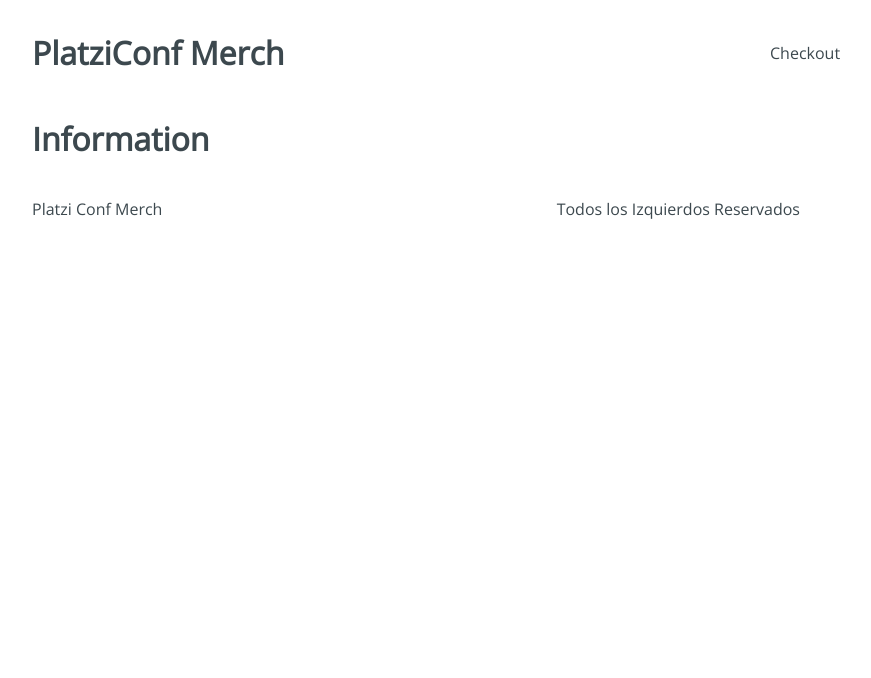
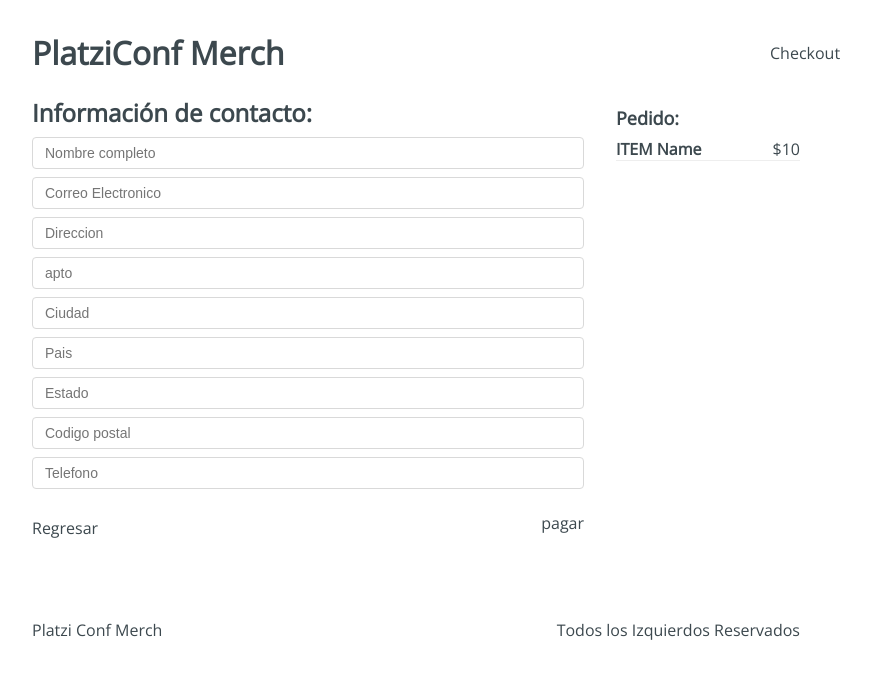
Before and after one commit to devferx/platzi-conf-merch, a React app: page /checkout/information in a window 1280 px wide. Shown: the top 678 px of the page, without its empty margins (224-1095 px from the left). Built offline with nearby package versions, Linux system fonts and the light colour scheme.

Commit message:
Maquetación y estilos de la información del usuario

```diff
--- a/src/containers/Information.jsx
+++ b/src/containers/Information.jsx
@@ -1,9 +1,40 @@
 import React from 'react';
+import '../styles/components/Information.css';
 
 const Information = () => {
   return (
-    <div>
-      <h1>Information</h1>
+    <div className="Information">
+      <div className="Information-content">
+        <div className="Information-head">
+          <h2>Información de contacto:</h2>
+        </div>
+        <div className="Information-form">
+          <form action="">
+            <input type="text" placeholder="Nombre completo" name="name" />
+            <input type="text" placeholder="Correo Electronico" name="email" />
+            <input type="text" placeholder="Direccion" name="addres" />
+            <input type="text" placeholder="apto" name="apto" />
+            <input type="text" placeholder="Ciudad" name="city" />
+            <input type="text" placeholder="Pais" name="country" />
+            <input type="text" placeholder="Estado" name="state" />
+            <input type="text" placeholder="Codigo postal" name="cp" />
+            <input type="text" placeholder="Telefono" name="phone" />
+          </form>
+        </div>
+        <div className="Information-buttons">
+          <div className="Information-back">Regresar</div>
+          <div className="Information-next">pagar</div>
+        </div>
+      </div>
+      <div className="Information-sidebar">
+        <h3>Pedido:</h3>
+        <div className="Information-item">
+          <div className="Information-element">
+            <h4>ITEM Name</h4>
+            <span>$10</span>
+          </div>
+        </div>
+      </div>
     </div>
   );
 };
```
